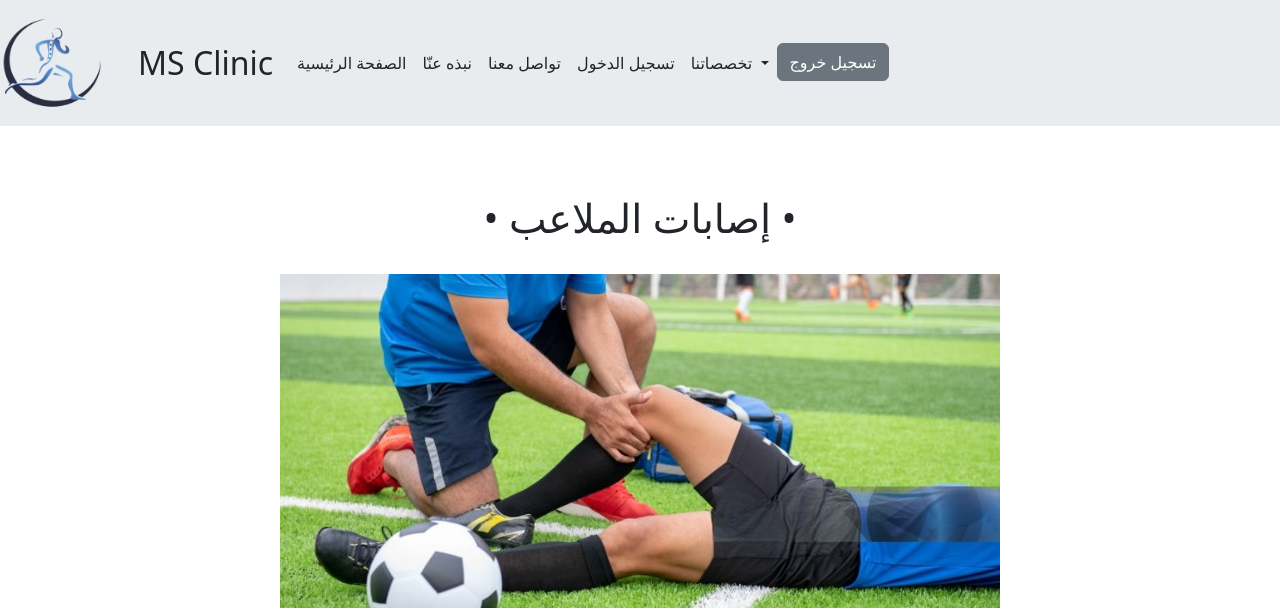
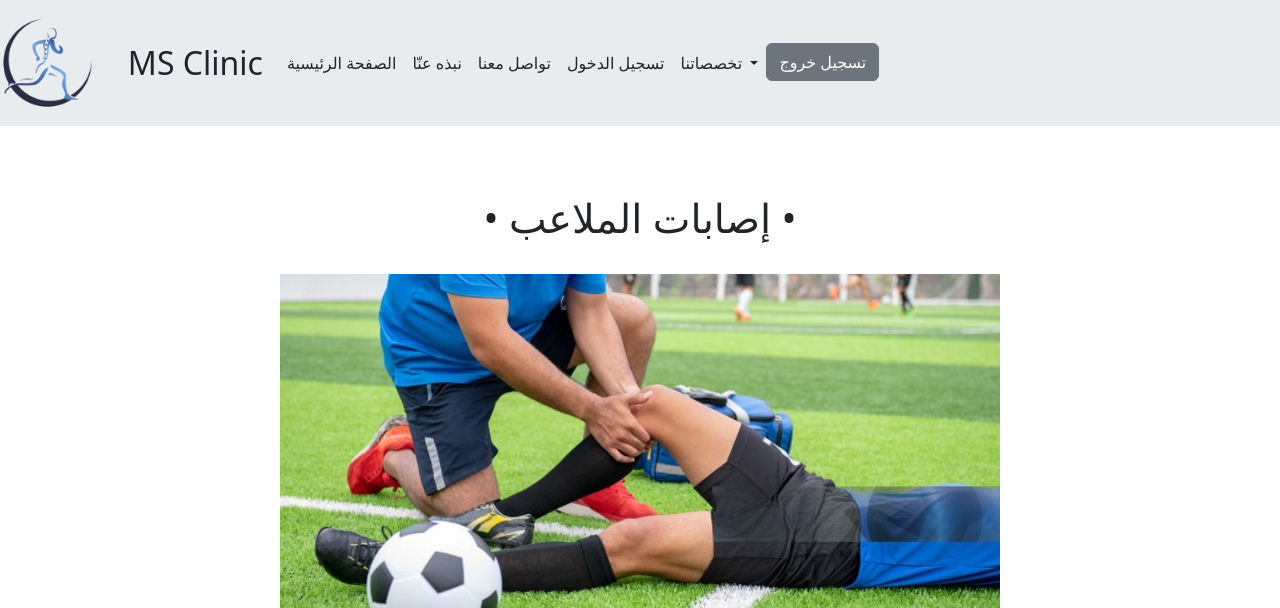
Before and after one commit to DevMo7md/MS-clinic, a Django app: page /Playground_injuries/ in a window 1280 px wide. Shown: the top 608 px of the page. Run offline with Django 5.2, Linux system fonts and the light colour scheme.

Commit message:
frist global version v1.1.0

```diff
--- a/Clenicapp/templates/PG_injuries.html
+++ b/Clenicapp/templates/PG_injuries.html
@@ -5,7 +5,11 @@
 {% block content %}
 {%load static%}
 <style>
-
+img{
+  max-width: 100%;
+    height: auto;
+    margin: 0 auto; /* Center the image horizontally */
+}
 
 </style>
 <body>
--- a/Clenicapp/views.py
+++ b/Clenicapp/views.py
@@ -15,7 +15,7 @@ def register(request):
             form.save() # Save the new user to the database
             return redirect("login") # Redirect the user to the login page after successful registration
         else:
-            messages.error(request, "Registration form is not valid. Please try again and verify your infornations ")
+            messages.error(request, "Registration form is not valid. Please try again and verify your informations ")
 
     context = {
         'registerform': form, # Pass the registration form to the template context
```
Also changed, not shown: db.sqlite3, 1 other file.
